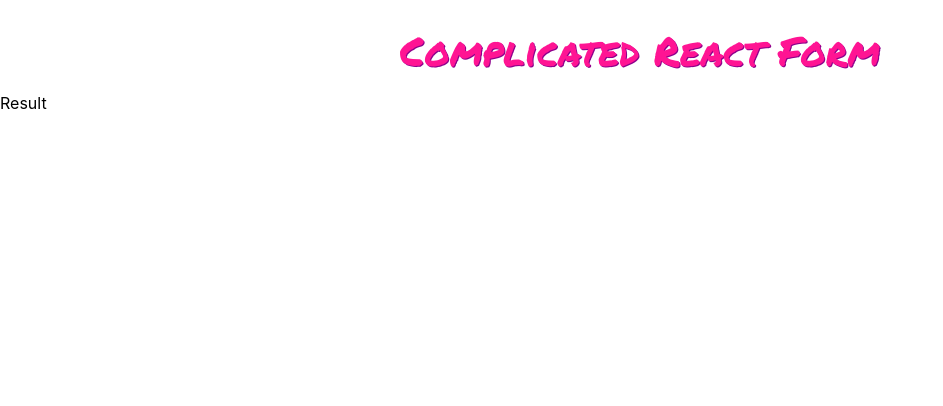
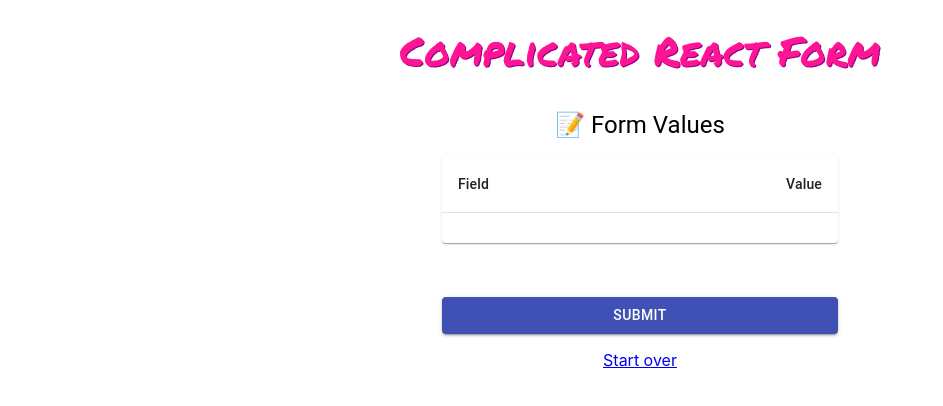
Before and after one commit to KirillLodygin/-ComplicatedForm, a React (Create React App) app in the folder complicated-form/: page /result in a window 1280 px wide. Shown: the top 406 px of the page, without its empty margins (0-943 px from the left). Built offline with nearby package versions, Linux system fonts and the light colour scheme.

Commit message:
step1 + step2 + step3 + result

```diff
--- a/complicated-form/src/App.js
+++ b/complicated-form/src/App.js
@@ -3,9 +3,8 @@ import {BrowserRouter as Router, Switch, Route} from "react-router-dom";
 import {Header} from "./view/components/Header";
 import {Step1} from "./view/Step1";
 import {Step2} from "./view/Step2";
-import {Step3} from "./view/Step3"
-
-const Result = () => <>Result</>;
+import {Step3} from "./view/Step3";
+import {Result} from "./view/Result";
 
 function App() {
   return (
--- /dev/null
+++ b/complicated-form/src/view/Result.jsx
@@ -0,0 +1,101 @@
+import React from "react";
+import {
+	Typography, Paper, Table,
+	TableBody, TableCell, TableContainer,
+	TableHead, TableRow, List, ListItem,
+	ListItemIcon, ListItemText, makeStyles} from "@material-ui/core";
+import {InsertDriveFile} from "@material-ui/icons";
+import {Link} from "react-router-dom";
+import {MainContainer} from "./components/MainContainer";
+import {PrimaryButton} from "./components/PrimaryButton";
+import {useData} from "../DataContext";
+//import {Confetti} from "react-confetti";
+
+const useStyles = makeStyles({
+	root: {
+		marginTop: '15px',
+		marginBottom: '30px'
+	},
+
+	table: {
+		marginBottom: '30px'
+	}
+});
+
+export const Result = () => {
+	const styles = useStyles();
+
+	const {data} = useData();
+	const entries = Object.entries(data).filter((entry) => entry[0] !== 'files');
+	const {files} = data;
+	if(!data.hasPhone && entries.length === 5) {
+		entries.splice(4, 1);
+		delete data.phoneNumber;
+	}
+
+	return(
+		<MainContainer>
+
+			<Typography component="h2" variant="h5">
+				&#128221; Form Values
+			</Typography>
+
+			<TableContainer className={styles.root} component={Paper}>
+
+				<Table className={styles.table}>
+
+					<TableHead>
+						<TableRow>
+							<TableCell>Field</TableCell>
+							<TableCell align="right">Value</TableCell>
+						</TableRow>
+					</TableHead>
+
+					<TableBody>
+						{
+							entries.map(entry => (
+								<TableRow key={entry[0]}>
+									<TableCell>{ entry[0] }</TableCell>
+									<TableCell align="right">
+										{
+											(typeof entry[1] !== "boolean") ? entry[1] :
+												(entry[1]) ? '✅' : '❎'
+										}
+									</TableCell>
+								</TableRow>
+							))
+						}
+					</TableBody>
+
+				</Table>
+			</TableContainer>
+
+			{files && (
+				<>
+					<Typography component="h2" variant="h5">
+						&#128230; Files
+					</Typography>
+
+					<List>
+						{
+							files.map((f, index) => (
+								<ListItem key={index}>
+									<ListItemIcon/>
+									<InsertDriveFile/>
+									<ListItemText
+										primary={f.name}
+										secondary={f.size}
+									/>
+								</ListItem>
+							))
+						}
+					</List>
+				</>
+			)}
+
+			<PrimaryButton>Submit</PrimaryButton>
+
+			<Link to="/">Start over</Link>
+		</MainContainer>
+	)
+};
```
